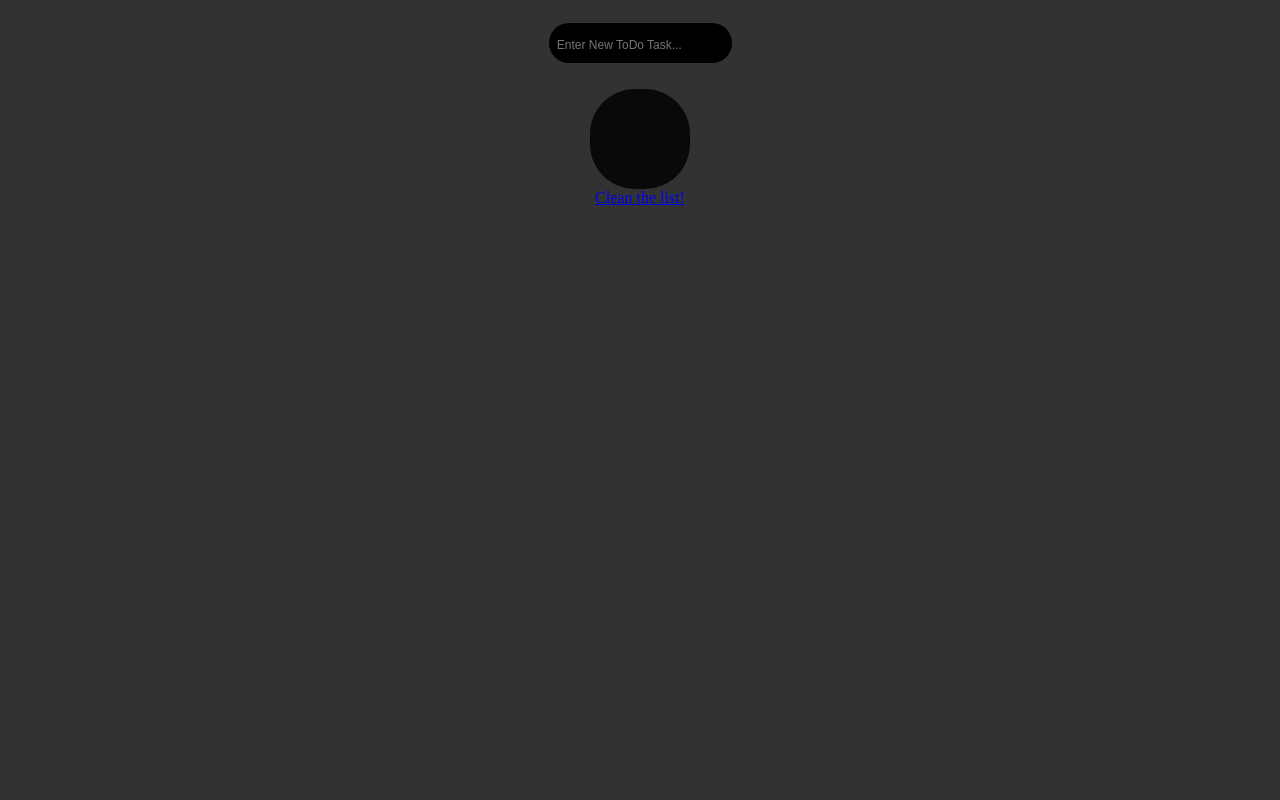
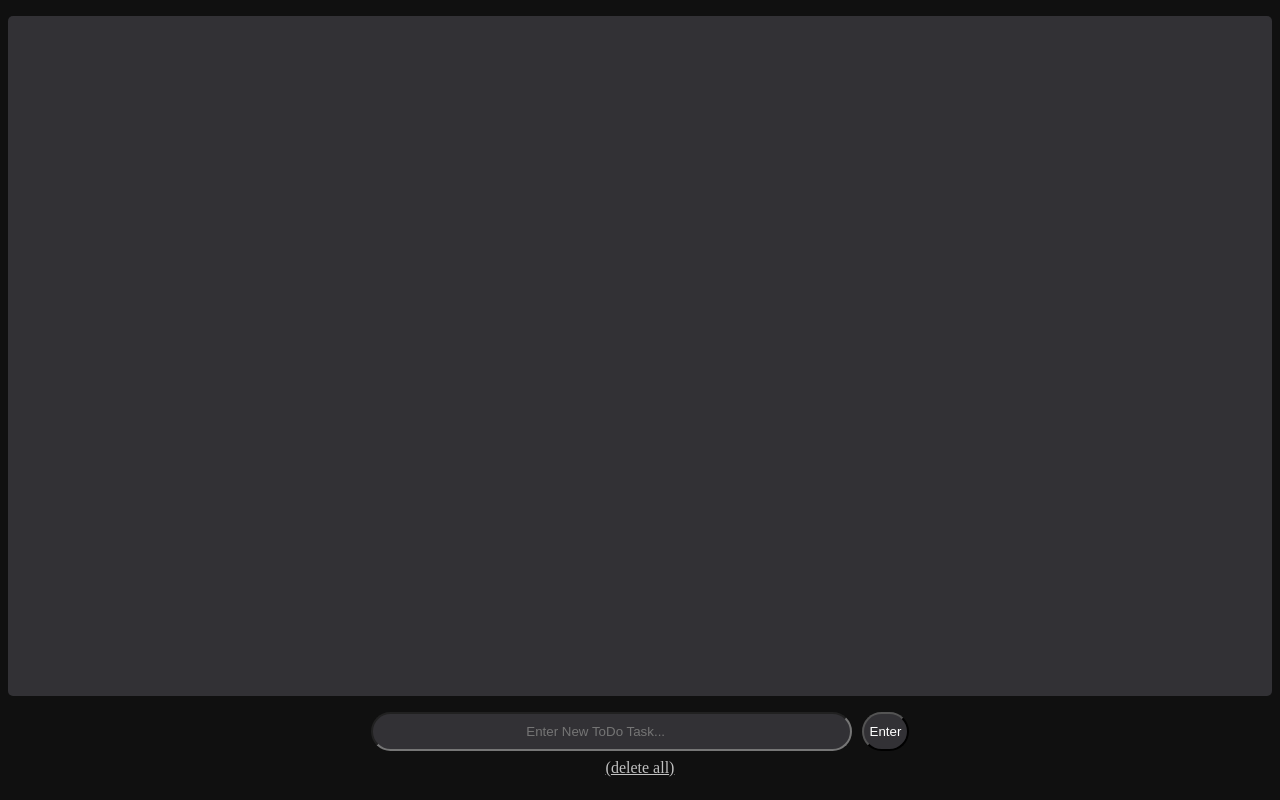
Before and after one commit to newyorkdeep/todo_project, a Django app: page / in a window 1280 px wide. Run offline with Django 5.2, Linux system fonts and the light colour scheme; data that the repository does not hold is empty.

Commit message:
ui changes

```diff
--- a/app_todo/models.py
+++ b/app_todo/models.py
@@ -5,7 +5,5 @@ from django.db import models
 class Task_class(models.Model):
     task_text=models.CharField(max_length=999)
     is_it_done=models.BooleanField()
-
-
     def __str__(self):
         return self.task_text
--- a/app_todo/static/styles1.css
+++ b/app_todo/static/styles1.css
@@ -1,44 +1,44 @@
-.button1 {
-    background-color: rgb(0, 0, 0);
-    color: rgb(255, 255, 255);
-    border-radius: 15%;
+body {
+    flex-direction: column;
+    background-color: rgb(16, 16, 16);
 }
-body {
-    background-color: rgb(50, 50, 50);
-    color:azure;
-    place-items: center;
+.nuke {
+    color: rgb(193, 193, 193);
+    display: flex;
+    justify-content: center;
+    margin-top: 1vh;
 }
-.button1 {
-    background-color: rgb(18, 18, 18);
-    color: rgb(255, 255, 255);
-    border-radius: 15%;
+.formforinput {
+    display: flex;
+    flex-direction: row;
+    flex-wrap: wrap;
+    min-width: fit-content;
+    justify-content: center;
 }
-.uibutton{
-    color: rgb(255, 255, 255);
-    background-color: rgb(18, 18, 18);
-    border-radius: 15%;
+.inputfield {
+    border-radius: 20px;
+    padding: 10px;
+    padding-inline: 150px;
+    font-size: 40;
+    background-color: rgb(50, 49, 53);
+    color: white;
 }
-.inputting{
-    background-color: #000000;
-    width:173px;
-    height:28px;
-    padding:8px 5px 4px 5px;
-    border:none;
-    font-size:12px;
-    border-radius: 40px;
-    color: blanchedalmond;
-    margin-bottom: 10px;
-    margin-top: 15px;
+.sendinput {
+    border-radius: 20px;
+    margin-left: 10px;
+    background-color: rgb(50, 49, 53);
+    color: white;
 }
-.thisistr{
-    background-color: rgb(9, 9, 9);
-    color:bisque;
-    padding: 50px;
-    border-radius: 45px;
+.thecontentscreen {
+    background-color: rgb(50, 49, 53);
+    border-radius: 5px;
+    display:flexbox;
+    height:85vh;
+    overflow: auto;
+    color: white;
+    font-size:large;
+    justify-items: center;
 }
-.titleofthetask {
-    background-color: bisque;
+a {
+    color: white;
 }
-.headerr {
-    color: beige;
-}
--- a/app_todo/templates/index.html
+++ b/app_todo/templates/index.html
@@ -4,22 +4,14 @@
     <head>
         <meta charset="UTF-8">
         <meta name="viewport" content="width=device-width, initial-scale=1.0">
-        <title>to do</title>
+        <title>Todo list</title>
         <link rel="stylesheet" href="{% static 'styles1.css' %}">
     </head>
     <body>
-        <form class="ui form" action="/add" method="post">
-            {% csrf_token %}
-            <div class="field">
-                <input type="text" name="task_text" placeholder=" Enter New ToDo Task..." class="inputting">
-                <br>
-            </div>
-            <!--<button class="button1" type="submit">Enter</button>-->
-        </form>
         <p></p>
-        <form class="thisistr">
+        <form class="thecontentscreen">
             {% for task in tasks_list %}
-                <tr class="thisistr">
+                <tr>
                     <td class="headerr">{{task.task_text}}</td>
                     <p></p>
                     {% if task.is_it_done == False %}
@@ -37,6 +29,16 @@
                 <p></p>
             {% endfor %}
         </form>
-        <a href="/clean">Clean the list!</a>
+
+        <p></p><p></p>
+        <form class="formforinput" action="/add" method="post">
+            {% csrf_token %}
+            <div class="field">
+                <input class="inputfield" type="text" name="task_text" placeholder=" Enter New ToDo Task...">
+                <br>
+            </div>
+            <button class="sendinput" type="submit">Enter</button>
+        </form>
+        <a class="nuke" href="/clean">(delete all)</a>
     </body>
 </html>
```
